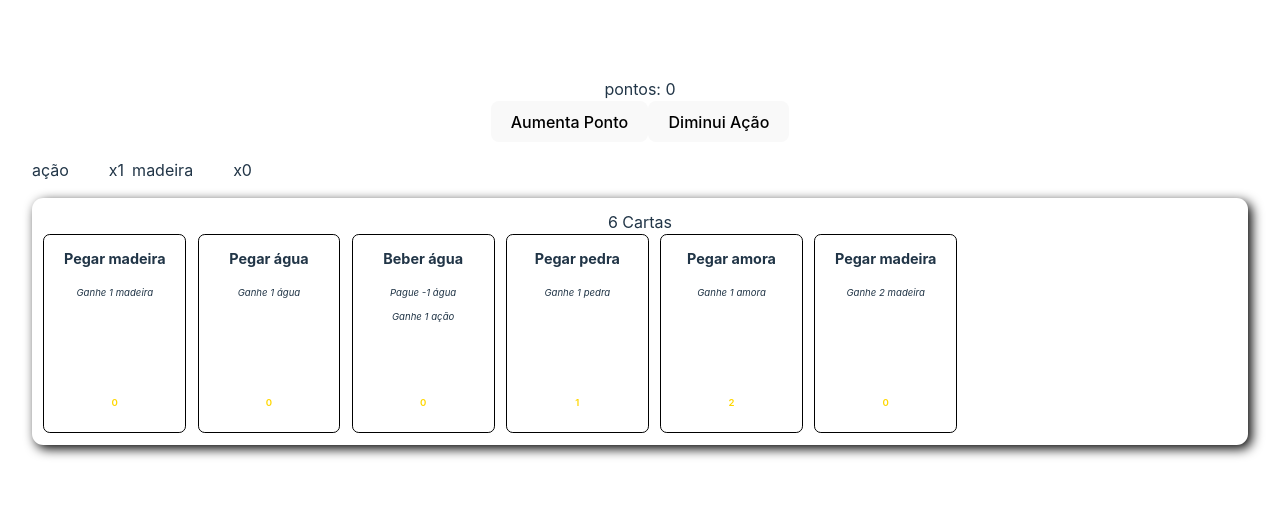
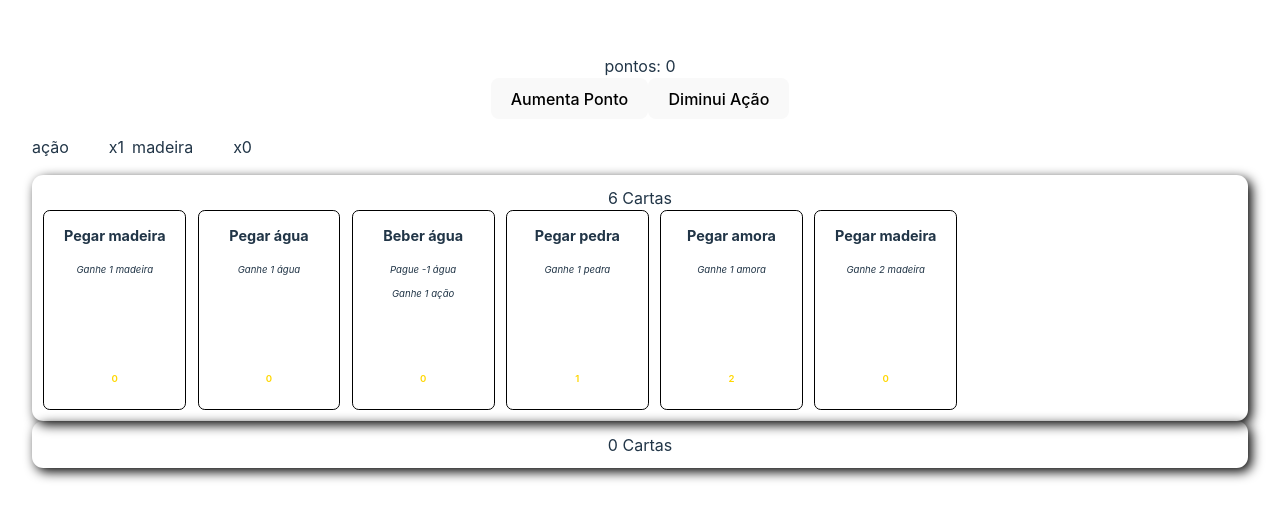
Before and after one commit to ufjf-gamelab/craft-cards, a React (Vite) app: page / in a window 1280 px wide. Shown: the part 139-658 px from the top of the page. Built offline with nearby package versions, Linux system fonts and the light colour scheme.

Commit message:
adiciona mão e descarte como estados

```diff
--- a/src/App.tsx
+++ b/src/App.tsx
@@ -21,6 +21,8 @@ const RECURSOS: Array<RecursoType> = [
   { nome: "ação", quantidade: 1 },
   { nome: "madeira", quantidade: 0 },
 ];
+
+const DESCARTE: Array<CartaType> = [];
 
 const MAO: Array<CartaType> = [
   {
@@ -74,6 +76,9 @@ function App() {
   const [pontos, setPontos] = useState(0);
   const [recursos, setRecursos] = useState(RECURSOS);
 
+  const [mao, setMao] = useState(MAO);
+  const [descarte, setDescarte] = useState(DESCARTE);
+
   function aumentaPonto() {
     setPontos(pontos + 1);
   }
@@ -112,7 +117,17 @@ function App() {
       <button onClick={diminuiAcao}>Diminui Ação</button>
       <ListaDeRecursos recursos={recursos} />
       <MaoDeCartas>
-        {MAO.map((item) => (
+        {mao.map((item) => (
+          <Carta
+            key={item.id}
+            carta={item}
+            onCartaClick={() => {
+              onCartaClick(item);
+            }}
+          />
+        ))}
+      </MaoDeCartas><MaoDeCartas>
+        {descarte.map((item) => (
           <Carta
             key={item.id}
             carta={item}
```
